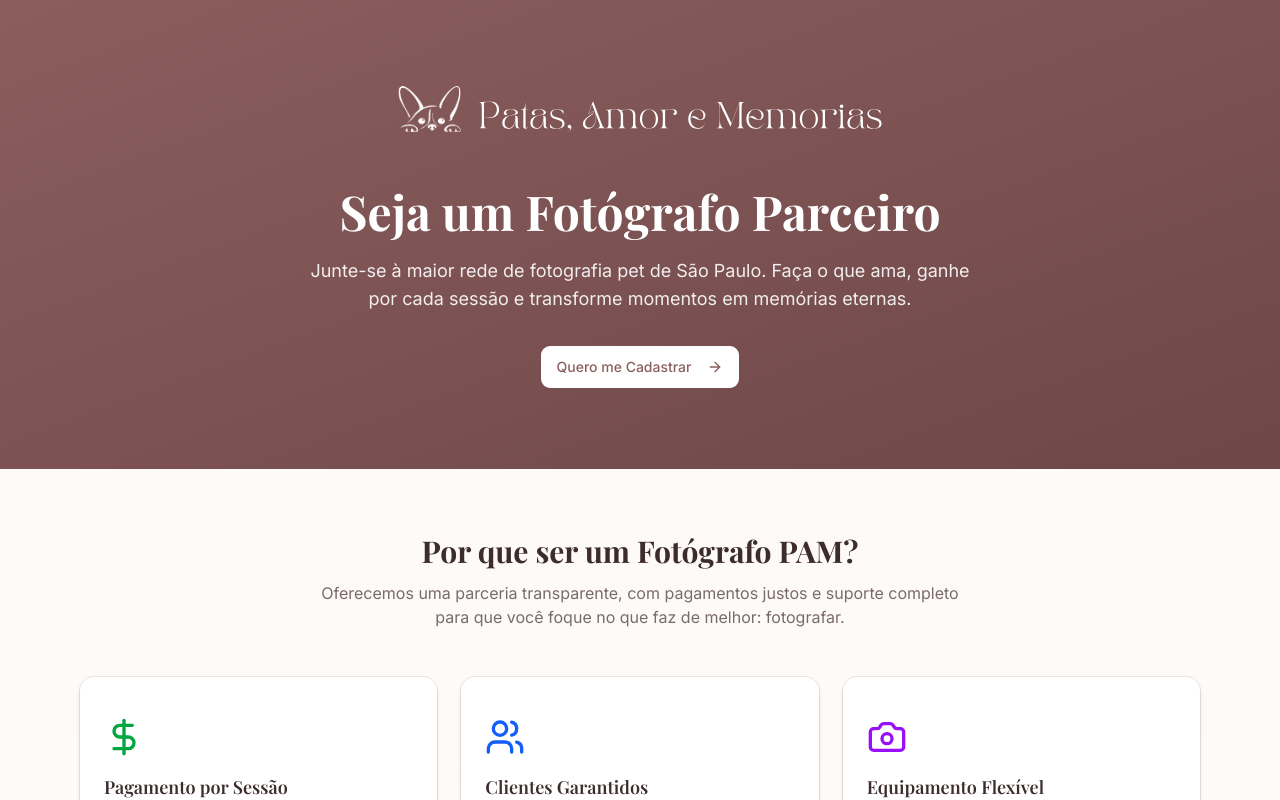
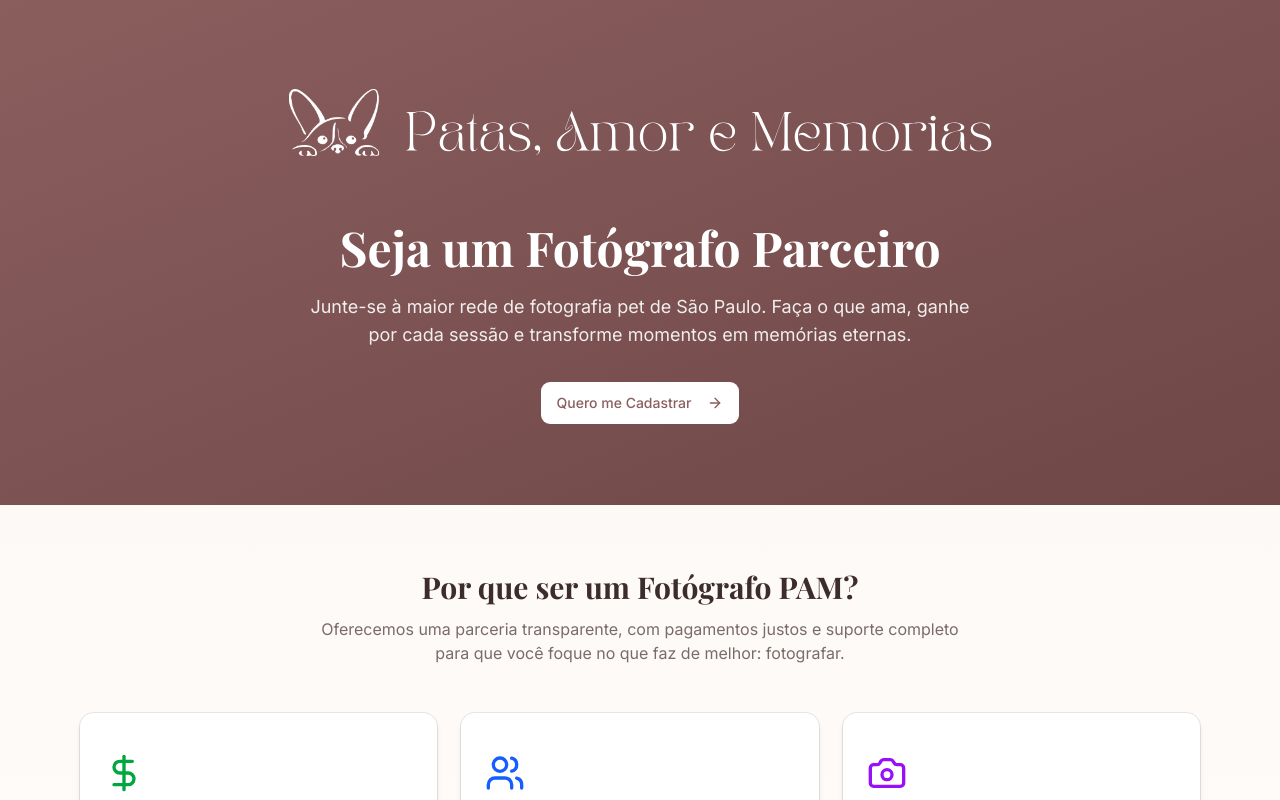
Before and after one commit to ricardowafae/pam, a Next.js app: page /convite/fotografo in a window 1280 px wide. Shown: the top 800 px of the page. Built offline with nearby package versions, Linux system fonts and the light colour scheme; no server answers; a web font is replaced by a local one.

Commit message:
Make logos dramatically larger on invite pages (85vw, max 800px)
Co-Authored-By: Claude Opus 4.6 <noreply@anthropic.com>

```diff
--- a/src/app/convite/fotografo/page.tsx
+++ b/src/app/convite/fotografo/page.tsx
@@ -120,13 +120,13 @@ export default function ConviteFotografoPage() {
       <section className="relative overflow-hidden bg-[#8b5e5e] px-4 py-20 text-white">
         <div className="absolute inset-0 bg-gradient-to-br from-[#8b5e5e] to-[#6b4444] opacity-90" />
         <div className="relative mx-auto max-w-4xl text-center">
-          <div className="mb-10 flex items-center justify-center">
+          <div className="mb-12 flex items-center justify-center">
             <Image
               src="/images/logo.svg"
               alt="Patas, Amor e Memórias"
-              width={600}
-              height={165}
-              className="brightness-0 invert w-[320px] sm:w-[420px] md:w-[550px] h-auto"
+              width={900}
+              height={250}
+              className="brightness-0 invert w-[85vw] max-w-[800px] h-auto"
               priority
             />
           </div>
--- a/src/app/convite/influenciador/page.tsx
+++ b/src/app/convite/influenciador/page.tsx
@@ -151,13 +151,13 @@ export default function ConviteInfluenciadorPage() {
       <section className="relative overflow-hidden bg-[#8b5e5e] px-4 py-20 text-white">
         <div className="absolute inset-0 bg-gradient-to-br from-[#8b5e5e] to-[#6b4444] opacity-90" />
         <div className="relative mx-auto max-w-4xl text-center">
-          <div className="mb-10 flex items-center justify-center">
+          <div className="mb-12 flex items-center justify-center">
             <Image
               src="/images/logo.svg"
               alt="Patas, Amor e Memórias"
-              width={600}
-              height={165}
-              className="brightness-0 invert w-[320px] sm:w-[420px] md:w-[550px] h-auto"
+              width={900}
+              height={250}
+              className="brightness-0 invert w-[85vw] max-w-[800px] h-auto"
               priority
             />
           </div>
```
